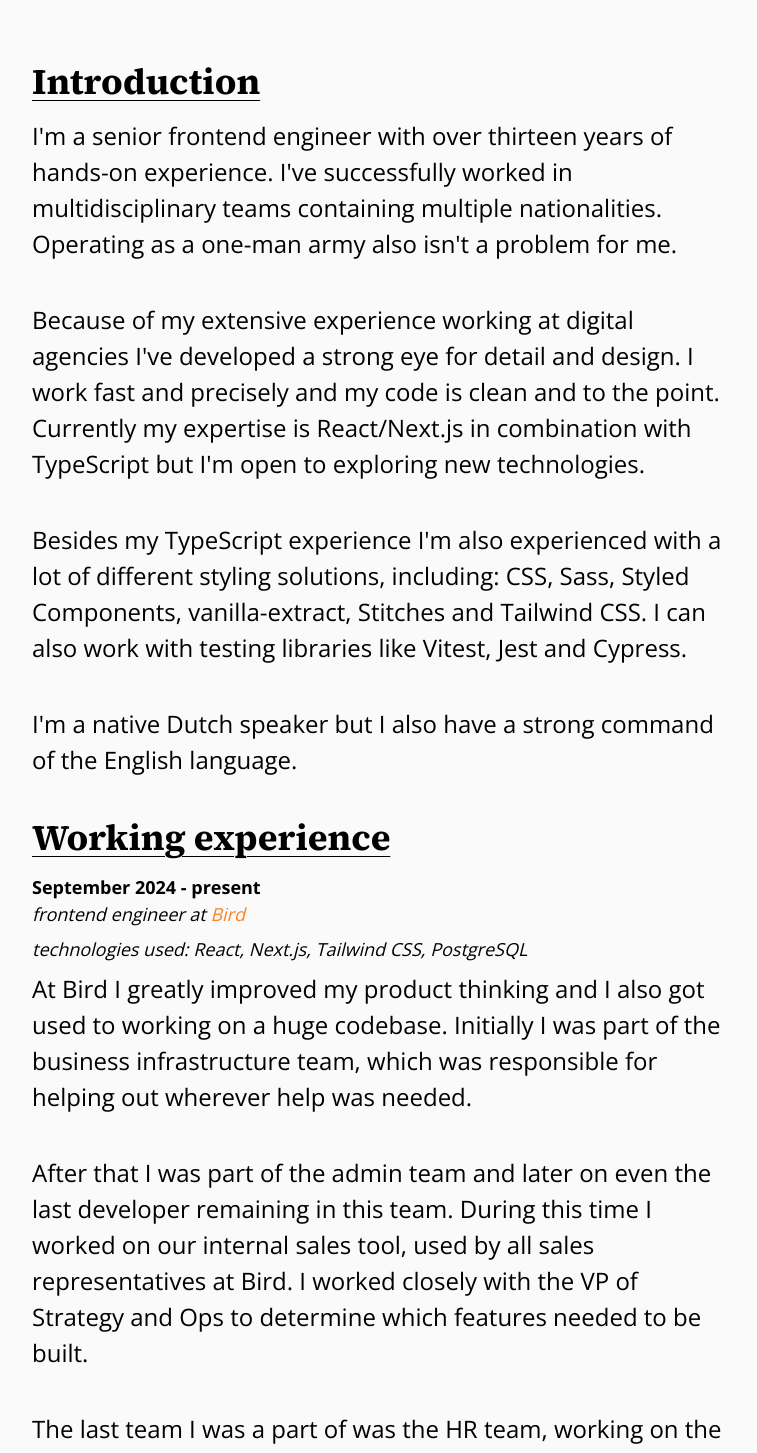
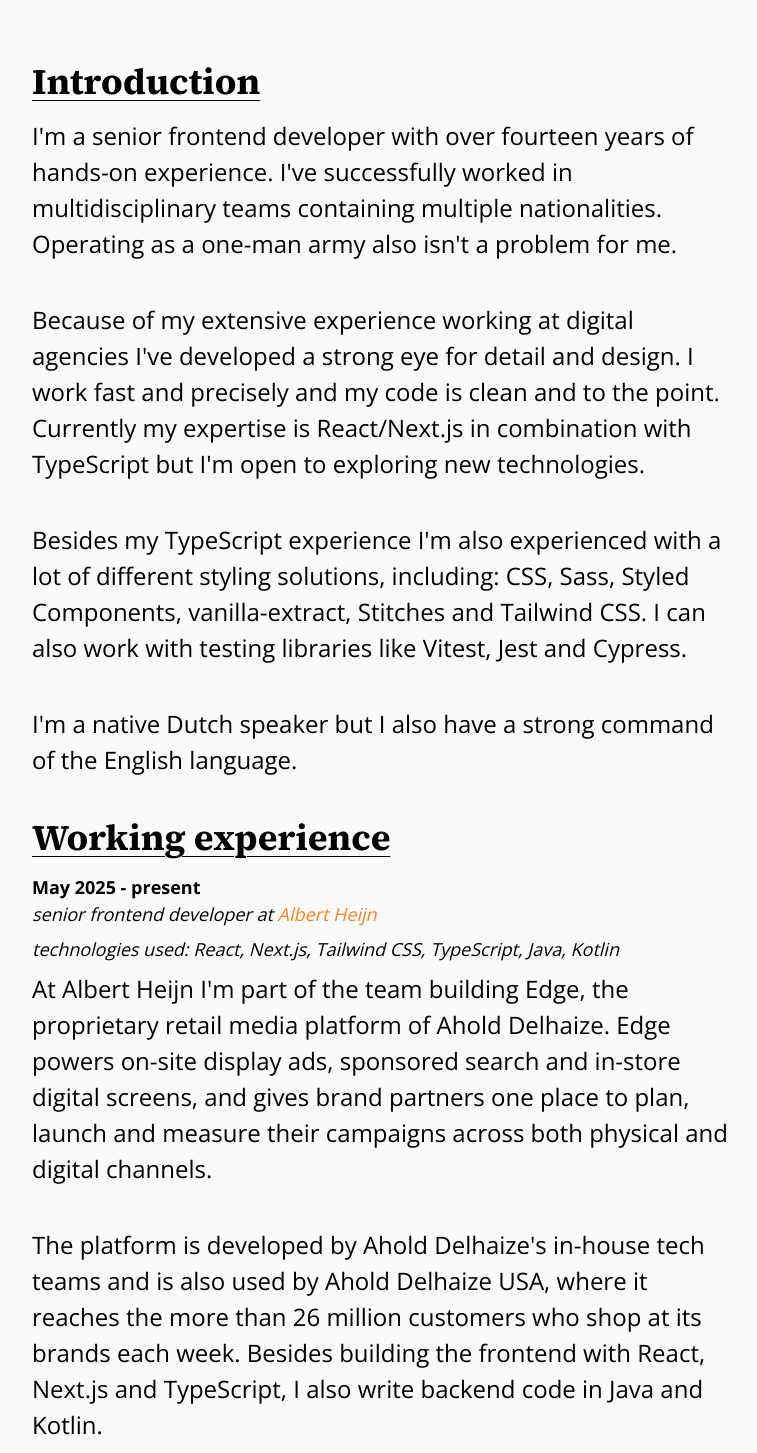
Before and after one commit to daviddelusenet/curriculum-vitae-v3, a Next.js app: page / in a window 1280 px wide. Shown: the part 402-1855 px from the top of the page, without its empty margins (256-1013 px from the left). Built offline with nearby package versions, Linux system fonts and the light colour scheme.

Commit message:
feat: add Albert Heijn and compute experience years and Eden's age

```diff
--- a/src/components/introduction/introduction.tsx
+++ b/src/components/introduction/introduction.tsx
@@ -1,11 +1,14 @@
 import { Paragraph } from "@/components/paragraph/paragraph";
 import { Section } from "@/components/section/section";
-import { introduction } from "@/data/introduction";
+import { getIntroduction } from "@/data/introduction";
+import { getCvStats } from "@/lib/cv-stats";
 
-export const Introduction = () => {
+export const Introduction = async () => {
+  const { yearsOfExperience } = await getCvStats();
+
   return (
     <Section title="Introduction">
-      {introduction.map((paragraph) => (
+      {getIntroduction({ yearsOfExperience }).map((paragraph) => (
         <Paragraph key={paragraph}>{paragraph}</Paragraph>
       ))}
     </Section>
--- a/src/components/personal-interests/personal-interests.tsx
+++ b/src/components/personal-interests/personal-interests.tsx
@@ -1,11 +1,14 @@
 import { Paragraph } from "@/components/paragraph/paragraph";
 import { Section } from "@/components/section/section";
-import { personalInterests } from "@/data/personal-interests";
+import { getPersonalInterests } from "@/data/personal-interests";
+import { getCvStats } from "@/lib/cv-stats";
 
-export const PersonalInterests = () => {
+export const PersonalInterests = async () => {
+  const { edenAge } = await getCvStats();
+
   return (
     <Section title="Personal interests">
-      {personalInterests.map((paragraph) => (
+      {getPersonalInterests({ edenAge }).map((paragraph) => (
         <Paragraph key={paragraph}>{paragraph}</Paragraph>
       ))}
     </Section>
--- a/src/data/introduction.ts
+++ b/src/data/introduction.ts
@@ -1,5 +1,13 @@
-export const introduction: string[] = [
-  "I'm a senior frontend engineer with over thirteen years of hands-on experience. I've successfully worked in multidisciplinary teams containing multiple nationalities. Operating as a one-man army also isn't a problem for me.",
+import { numberToWords } from "@/lib/number-to-words";
+
+type IntroductionInput = {
+  yearsOfExperience: number;
+};
+
+export const getIntroduction = ({
+  yearsOfExperience,
+}: IntroductionInput): string[] => [
+  `I'm a senior frontend developer with over ${numberToWords(yearsOfExperience)} years of hands-on experience. I've successfully worked in multidisciplinary teams containing multiple nationalities. Operating as a one-man army also isn't a problem for me.`,
   "Because of my extensive experience working at digital agencies I've developed a strong eye for detail and design. I work fast and precisely and my code is clean and to the point. Currently my expertise is React/Next.js in combination with TypeScript but I'm open to exploring new technologies.",
   "Besides my TypeScript experience I'm also experienced with a lot of different styling solutions, including: CSS, Sass, Styled Components, vanilla-extract, Stitches and Tailwind CSS. I can also work with testing libraries like Vitest, Jest and Cypress.",
   "I'm a native Dutch speaker but I also have a strong command of the English language.",
--- a/src/data/personal-interests.ts
+++ b/src/data/personal-interests.ts
@@ -1,5 +1,13 @@
-export const personalInterests: string[] = [
+import { numberToWords } from "@/lib/number-to-words";
+
+type PersonalInterestsInput = {
+  edenAge: number;
+};
+
+export const getPersonalInterests = ({
+  edenAge,
+}: PersonalInterestsInput): string[] => [
   "In my spare time, I spend a lot of time playing and watching basketball. I can't get enough of it; basketball is just a beautiful game 🏀. I also enjoy skateboarding, doing yoga, and going to the gym.",
-  "When I'm not on a basketball court, skateboard or yoga mat, I'm spending most of my time with my girlfriend and our six-year-old son Eden 👼.",
+  `When I'm not on a basketball court, skateboard or yoga mat, I'm spending most of my time with my girlfriend and our ${numberToWords(edenAge)}-year-old son Eden 👼.`,
   "Besides all of the above, I'm really into fashion and I enjoy playing video games once in a while.",
 ];
--- a/src/data/profile.ts
+++ b/src/data/profile.ts
@@ -13,7 +13,7 @@ export type Profile = {
 
 export const profile: Profile = {
   name: "David de Lusenet",
-  occupation: "Senior frontend engineer",
+  occupation: "Senior frontend developer",
   details: [
     { label: "Date of birth", value: "June 24, 1992" },
     { label: "Nationality", value: "Dutch" },
--- a/src/data/working-experience.ts
+++ b/src/data/working-experience.ts
@@ -7,13 +7,33 @@ export type Job = {
 
 export const workingExperience: Job[] = [
   {
+    company: { name: "Albert Heijn", url: "https://www.ah.nl/" },
+    roles: [
+      { title: "senior frontend developer", period: "May 2025 - present" },
+    ],
+    technologies: [
+      "React",
+      "Next.js",
+      "Tailwind CSS",
+      "TypeScript",
+      "Java",
+      "Kotlin",
+    ],
+    description: [
+      "At Albert Heijn I'm part of the team building Edge, the proprietary retail media platform of Ahold Delhaize. Edge powers on-site display ads, sponsored search and in-store digital screens, and gives brand partners one place to plan, launch and measure their campaigns across both physical and digital channels.",
+      "The platform is developed by Ahold Delhaize's in-house tech teams and is also used by Ahold Delhaize USA, where it reaches the more than 26 million customers who shop at its brands each week. Besides building the frontend with React, Next.js and TypeScript, I also write backend code in Java and Kotlin.",
+    ],
+  },
+  {
     company: { name: "Bird", url: "https://www.bird.com/" },
-    roles: [{ title: "frontend engineer", period: "September 2024 - present" }],
+    roles: [
+      { title: "frontend engineer", period: "September 2024 - May 2025" },
+    ],
     technologies: ["React", "Next.js", "Tailwind CSS", "PostgreSQL"],
     description: [
       "At Bird I greatly improved my product thinking and I also got used to working on a huge codebase. Initially I was part of the business infrastructure team, which was responsible for helping out wherever help was needed.",
       "After that I was part of the admin team and later on even the last developer remaining in this team. During this time I worked on our internal sales tool, used by all sales representatives at Bird. I worked closely with the VP of Strategy and Ops to determine which features needed to be built.",
-      "The last team I was a part of was the HR team, working on the new HR product Bird is releasing.",
+      "The last team I was a part of was the HR team, working on the new HR product Bird was building.",
     ],
   },
   {
--- /dev/null
+++ b/src/lib/cv-stats.ts
@@ -0,0 +1,26 @@
+import { cacheLife } from "next/cache";
+import { yearsSince } from "@/lib/years-since";
+
+const FIRST_JOB_START = new Date(2012, 2, 1); // March 2012, Atabix Solutions
+const EDEN_BIRTH_DATE = new Date(2018, 10, 21); // 21 November 2018
+
+export type CvStats = {
+  yearsOfExperience: number;
+  edenAge: number;
+};
+
+/**
+ * Values that depend on the current date. Cached for a day so the page stays
+ * static and is regenerated in the background once the cache is stale.
+ */
+export const getCvStats = async (): Promise<CvStats> => {
+  "use cache";
+  cacheLife("days");
+
+  const now = new Date();
+
+  return {
+    yearsOfExperience: yearsSince(FIRST_JOB_START, now),
+    edenAge: yearsSince(EDEN_BIRTH_DATE, now),
+  };
+};
--- /dev/null
+++ b/src/lib/number-to-words.ts
@@ -0,0 +1,55 @@
+const ones = [
+  "zero",
+  "one",
+  "two",
+  "three",
+  "four",
+  "five",
+  "six",
+  "seven",
+  "eight",
+  "nine",
+  "ten",
+  "eleven",
+  "twelve",
+  "thirteen",
+  "fourteen",
+  "fifteen",
+  "sixteen",
+  "seventeen",
+  "eighteen",
+  "nineteen",
+];
+
+const tens = [
+  "",
+  "",
+  "twenty",
+  "thirty",
+  "forty",
+  "fifty",
+  "sixty",
+  "seventy",
+  "eighty",
+  "ninety",
+];
+
+/**
+ * Converts a whole number between 0 and 99 to English words, e.g. 14 →
+ * "fourteen" and 21 → "twenty-one". Other numbers are returned as digits.
+ */
+export const numberToWords = (value: number): string => {
+  if (!Number.isInteger(value) || value < 0 || value > 99) {
+    return String(value);
+  }
+
+  if (value < 20) {
+    return ones[value];
+  }
+
+  const remainder = value % 10;
+
+  return remainder === 0
+    ? tens[Math.floor(value / 10)]
+    : `${tens[Math.floor(value / 10)]}-${ones[remainder]}`;
+};
--- /dev/null
+++ b/src/lib/years-since.ts
@@ -0,0 +1,12 @@
+/**
+ * Returns the number of full years between `from` and `now`, taking the
+ * month and day into account.
+ */
+export const yearsSince = (from: Date, now: Date): number => {
+  const years = now.getFullYear() - from.getFullYear();
+  const hadAnniversary =
+    now.getMonth() > from.getMonth() ||
+    (now.getMonth() === from.getMonth() && now.getDate() >= from.getDate());
+
+  return hadAnniversary ? years : years - 1;
+};
```
